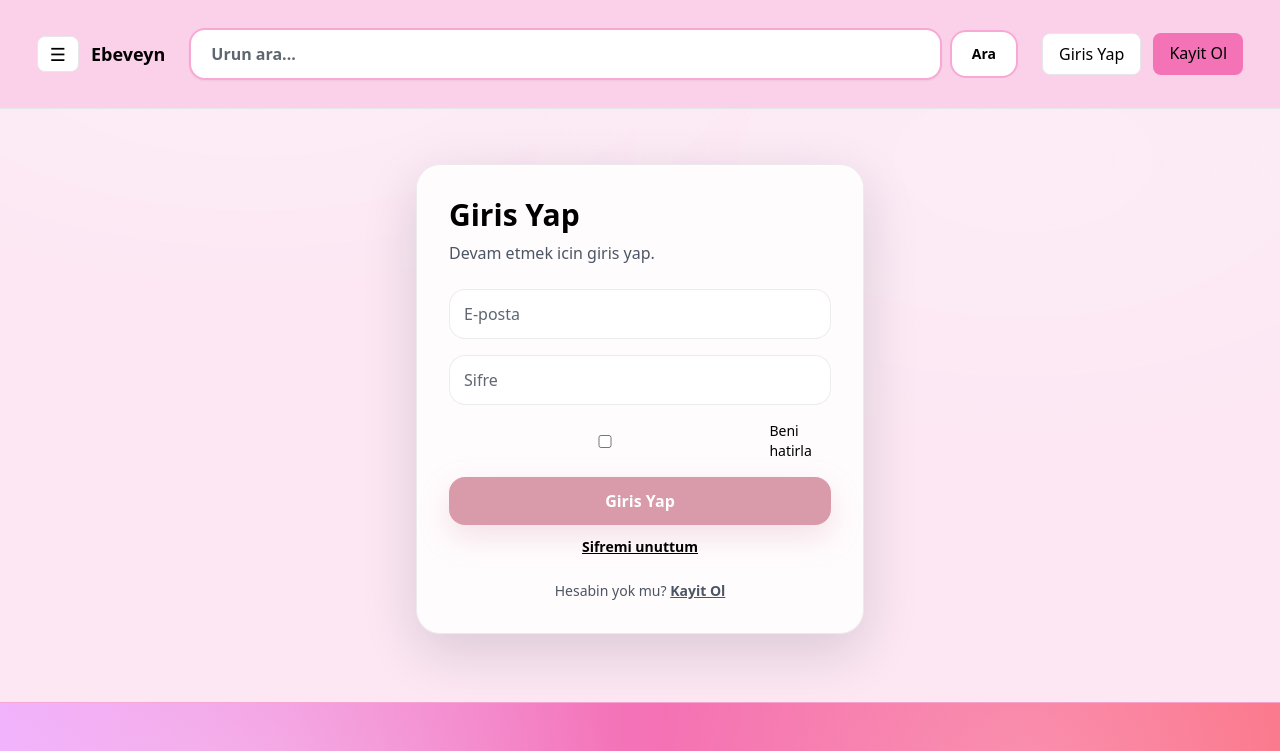
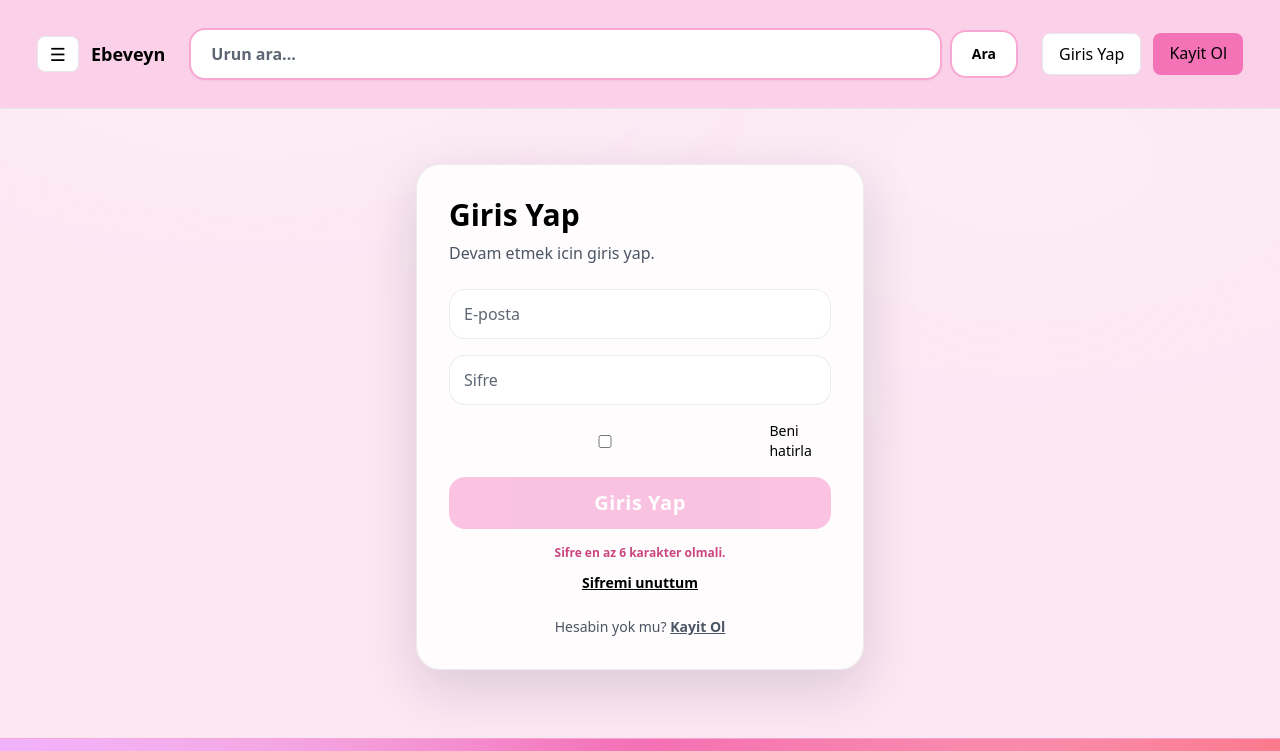
Before and after one commit to mmeteengin3338-dotcom/ebeveyn-app-web, a Next.js app: page /login in a window 1280 px wide. Shown: the top 751 px of the page. Built offline with nearby package versions, Linux system fonts and the light colour scheme; no server answers.

Commit message:
fix login button password threshold

```diff
--- a/app/login/page.tsx
+++ b/app/login/page.tsx
@@ -2,7 +2,6 @@
 
 import { Suspense, useEffect, useState } from "react"
 import { useRouter } from "next/navigation"
-import Button from "../components/Button"
 import { useAuth } from "../context/AuthContext"
 
 function LoginForm() {
@@ -13,6 +12,7 @@ function LoginForm() {
   const [password, setPassword] = useState("")
   const [rememberMe, setRememberMe] = useState(false)
   const [error, setError] = useState("")
+  const isPasswordValid = password.trim().length >= 6
 
   useEffect(() => {
     if (!loading && isLoggedIn) {
@@ -41,7 +41,13 @@ function LoginForm() {
 
         <form onSubmit={handleSubmit} className="space-y-4">
           <input value={email} onChange={(e) => setEmail(e.target.value)} type="email" placeholder="E-posta" />
-          <input value={password} onChange={(e) => setPassword(e.target.value)} type="password" placeholder="Sifre" />
+          <input
+            value={password}
+            onChange={(e) => setPassword(e.target.value)}
+            type="password"
+            minLength={6}
+            placeholder="Sifre"
+          />
           <label className="flex items-center gap-2 text-sm">
             <input
               type="checkbox"
@@ -57,7 +63,21 @@ function LoginForm() {
             </div>
           )}
 
-          <Button type="submit" className="w-full">Giris Yap</Button>
+          <button
+            type="submit"
+            disabled={!isPasswordValid}
+            className={`w-full rounded-2xl px-4 py-3 text-xl font-extrabold tracking-wide text-white transition-all duration-300 ${
+              isPasswordValid
+                ? "bg-gradient-to-r from-slate-900 to-black shadow-[0_12px_28px_rgba(15,23,42,0.35)] hover:-translate-y-0.5"
+                : "bg-pink-300/90 opacity-75"
+            } ${!isPasswordValid ? "cursor-not-allowed" : ""}`}
+          >
+            Giris Yap
+          </button>
+
+          <p className={`text-center text-xs font-semibold ${isPasswordValid ? "text-slate-700" : "text-pink-700/80"}`}>
+            {isPasswordValid ? "Sifre uygun: giris yapabilirsiniz." : "Sifre en az 6 karakter olmali."}
+          </p>
         </form>
 
         <p className="text-sm text-center mt-3">
```
